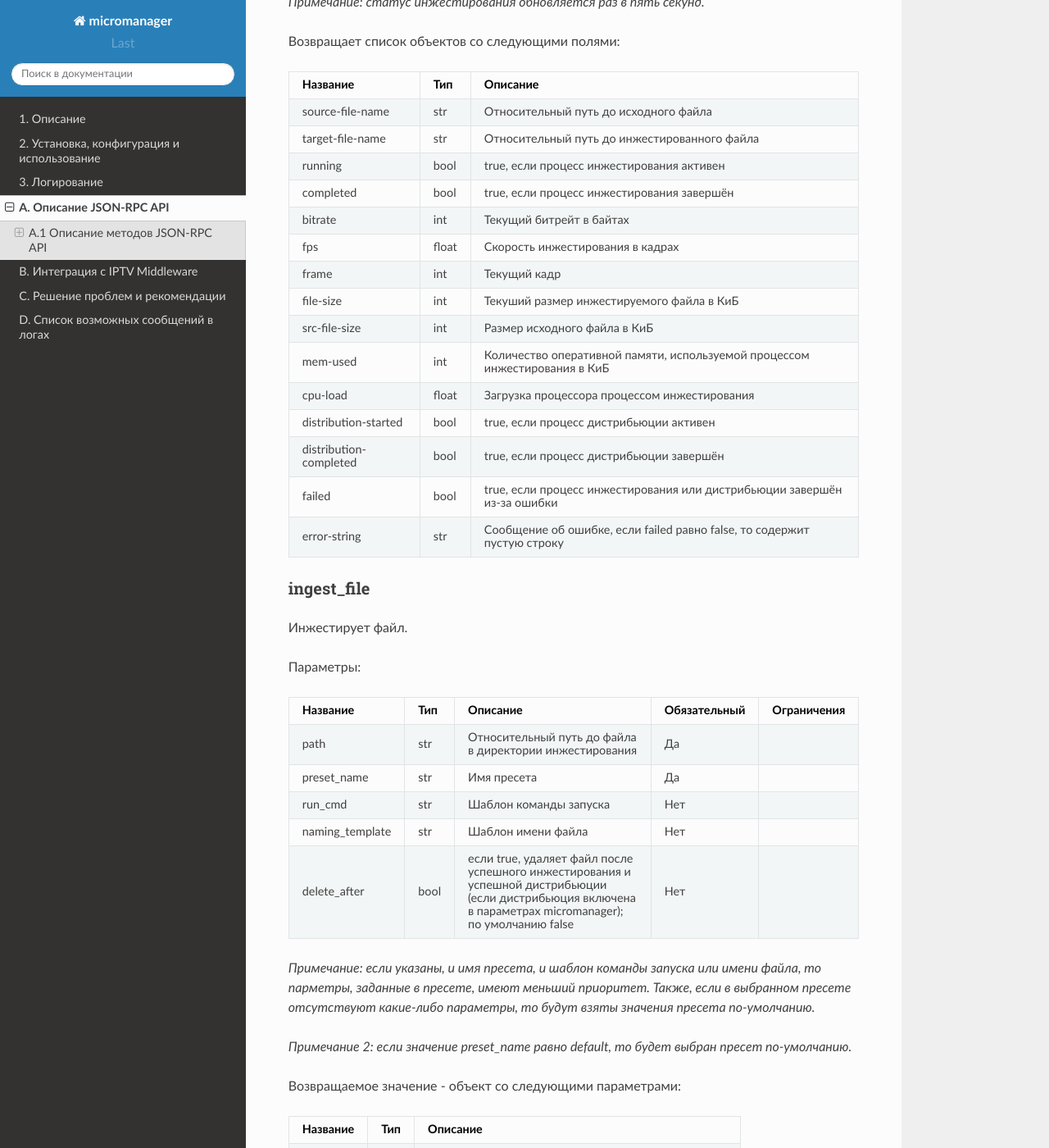
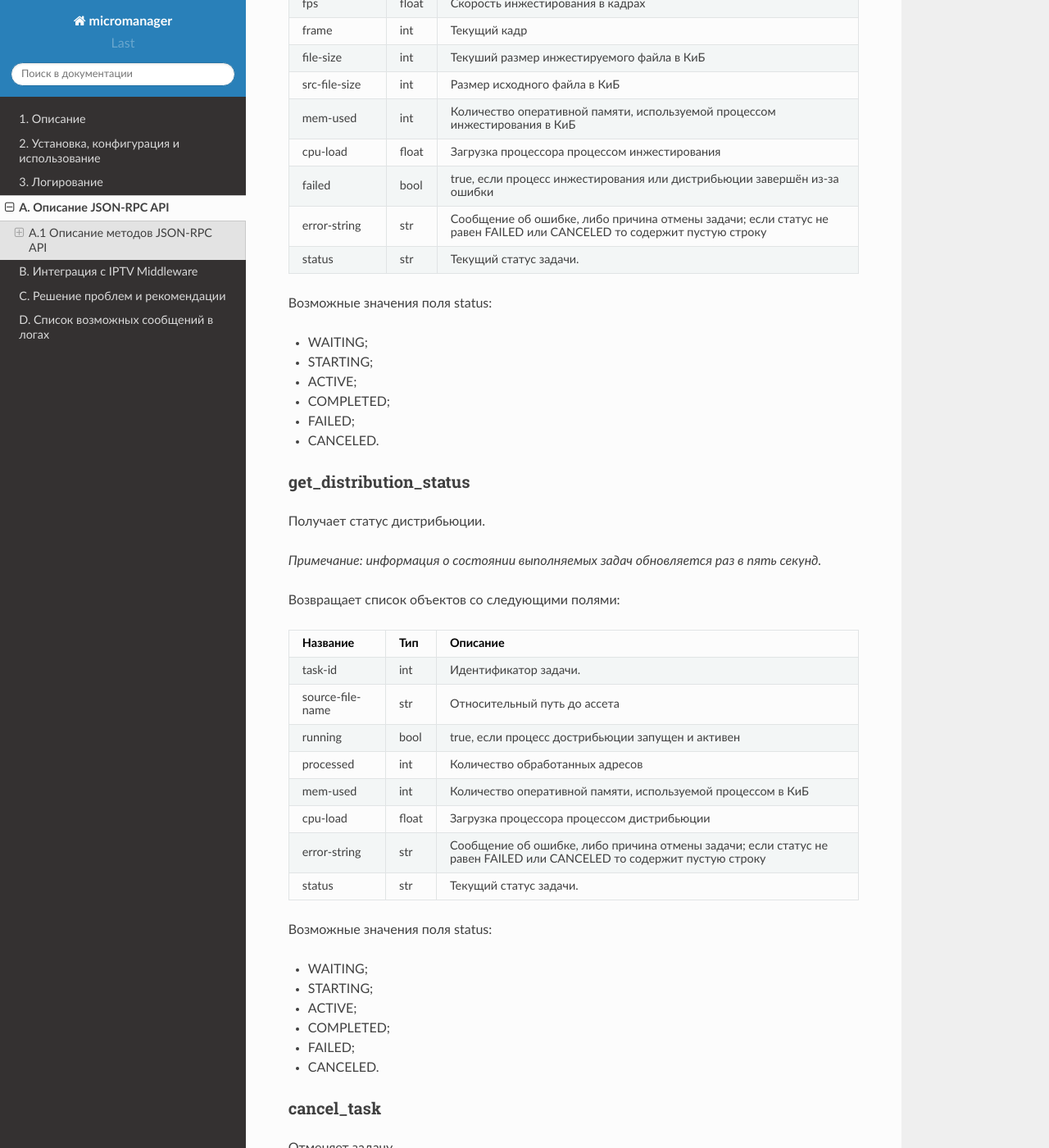
Before and after one commit to microimpuls/micromanager-docs, a Sphinx documentation site: the page built from source/json_rpc_api.rst, in a window 1280 px wide and 1400 px high, scrolled down 6632 px. Shown: the whole window at 82% size. Built offline with Sphinx 7.4.7 and the Read the Docs theme 2.0.0, drawn with Linux system fonts in a browser that asks for light colours; some of the changed text lies outside the part shown.

Commit message:
v. 1.7.0 json api

```diff
--- a/source/json_rpc_api.rst
+++ b/source/json_rpc_api.rst
@@ -7,19 +7,12 @@
 A.1 Описание методов JSON-RPC API
 ---------------------------------
 
-streams_list
-++++++++++++
-
-**Метод не соответствует стандарту JSON-RPC: в возвращаемом объекте присутствют другие поля кроме result.**
+get_stream_list
++++++++++++++++
 
 Получает список потоков.
 
-Поля возвращаемого объекта:
-
-- streams - список потоков.
-- result - всегда равен "success".
-
-Объекты в списке streams имеют следующие поля:
+Возвращает список объектов со следующими полями:
 
 ===============  ======  =================================
 Название         Тип     Описание
@@ -44,7 +37,7 @@
 state            str     Статус потока.
 ===============  ======  =================================
 
-Возможные значение поля state:
+Возможные значения поля state:
 
 - NOT_RUNNING;
 - RUNNING;
@@ -111,20 +104,12 @@
 - no more sources;
 - bad stream id.
 
-shutdown
-++++++++
-
-Завершает micromanager.
-Данный метод не возвращает ничего.
-
-statistics
-++++++++++
-
-**Метод не соответствует стандарту JSON-RPC: в возвращаемом объекте присутствют другие поля кроме result.**
+get_statistics
+++++++++++++++
 
 Получает статистику работы micromanager.
 
-Поля возвращаемого объекта:
+Возвращает объект со следующими полями:
 
 ===============  ======  =================================
 Название         Тип     Описание
@@ -329,13 +314,14 @@
 
 Получает статус инжестирования.
 
-*Примечание: статус инжестирования обновляется раз в пять секунд.*
+*Примечание: информация о состоянии выполняемых задач обновляется раз в пять секунд.*
 
 Возвращает список объектов со следующими полями:
 
 ======================  ======  ======================================
 Название                Тип     Описание
 ======================  ======  ======================================
+task-id                 int     Идентификатор задачи.
 source-file-name        str     Относительный путь до исходного файла
 target-file-name        str     Относительный путь до
                                 инжестированного файла
@@ -354,16 +340,76 @@
                                 инжестирования в КиБ
 cpu-load                float   Загрузка процессора
                                 процессом инжестирования
-distribution-started    bool    true, если процесс
-                                дистрибьюции активен
-distribution-completed  bool    true, если процесс
-                                дистрибьюции завершён
 failed                  bool    true, если процесс инжестирования
                                 или дистрибьюции завершён
                                 из-за ошибки
-error-string            str     Cообщение об ошибке, если failed
-                                равно false, то содержит пустую строку
+error-string            str     Cообщение об ошибке, либо причина
+                                отмены задачи; если статус не равен
+                                FAILED или CANCELED то содержит
+                                пустую строку
+status                  str     Текущий статус задачи.
 ======================  ======  ======================================
+
+Возможные значения поля status:
+
+- WAITING;
+- STARTING;
+- ACTIVE;
+- COMPLETED;
+- FAILED;
+- CANCELED.
+
+get_distribution_status
++++++++++++++++++++++++
+
+Получает статус дистрибьюции.
+
+*Примечание: информация о состоянии выполняемых задач обновляется раз в пять секунд.*
+
+Возвращает список объектов со следующими полями:
+
+======================  ======  ======================================
+Название                Тип     Описание
+======================  ======  ======================================
+task-id                 int     Идентификатор задачи.
+source-file-name        str     Относительный путь до ассета
+running                 bool    true, если процесс дострибьюции
+                                запущен и активен
+processed               int     Количество обработанных адресов
+mem-used                int     Количество оперативной памяти,
+                                используемой процессом в КиБ
+cpu-load                float   Загрузка процессора
+                                процессом дистрибьюции
+error-string            str     Cообщение об ошибке, либо причина
+                                отмены задачи; если статус не равен
+                                FAILED или CANCELED то содержит
+                                пустую строку
+status                  str     Текущий статус задачи.
+======================  ======  ======================================
+
+Возможные значения поля status:
+
+- WAITING;
+- STARTING;
+- ACTIVE;
+- COMPLETED;
+- FAILED;
+- CANCELED.
+
+cancel_task
++++++++++++
+
+Отменяет задачу.
+
+Параметры:
+
+===============  ======  =================================  ============  ==================
+Название         Тип     Описание                           Обязательный  Ограничения
+===============  ======  =================================  ============  ==================
+id               int     Идентификатор задачи               Да            Не меньше нуля.
+===============  ======  =================================  ============  ==================
+
+Возвращаемое значение всегда равно "ok".
 
 ingest_file
 +++++++++++
@@ -400,6 +446,51 @@
 ===============  ======  ==================================
 file             str     Относительный путь до ассета
                          после инжестирования
+id               int     Идентификатор задачи.
+===============  ======  ==================================
+
+Коды ошибок:
+
+========  =============================
+Код       Описание
+========  =============================
+101       Параметр path пропущен
+          или пуст
+110       Не найден пресет
+          с таким именем
+========  =============================
+
+distribute_file
++++++++++++++++
+
+Добавляет задачу дострибьюции.
+
+Параметры:
+
+===============  ======  =================================  ============  ==================
+Название         Тип     Описание                           Обязательный  Ограничения
+===============  ======  =================================  ============  ==================
+path             str     Относительный путь до файла в      Да
+                         директории ассетов
+preset_name      str     Имя пресета                        Да
+delete_after     bool    если true, удаляет файл после      Нет
+                         успешного инжестирования и
+                         успешной дистрибьюции (если
+                         дистрибьюция включена в
+                         параметрах micromanager); по
+                         умолчанию false
+===============  ======  =================================  ============  ==================
+
+*Примечание: если в выбранном пресете отсутствуют какие-либо параметры, то будут взяты значения пресета по-умолчанию.*
+
+*Примечание 2: если значение preset_name равно default, то будет выбран пресет по-умолчанию.*
+
+Возвращаемое значение - объект со следующими параметрами:
+
+===============  ======  ==================================
+Название         Тип     Описание
+===============  ======  ==================================
+id               int     Идентификатор задачи.
 ===============  ======  ==================================
 
 Коды ошибок:
```
